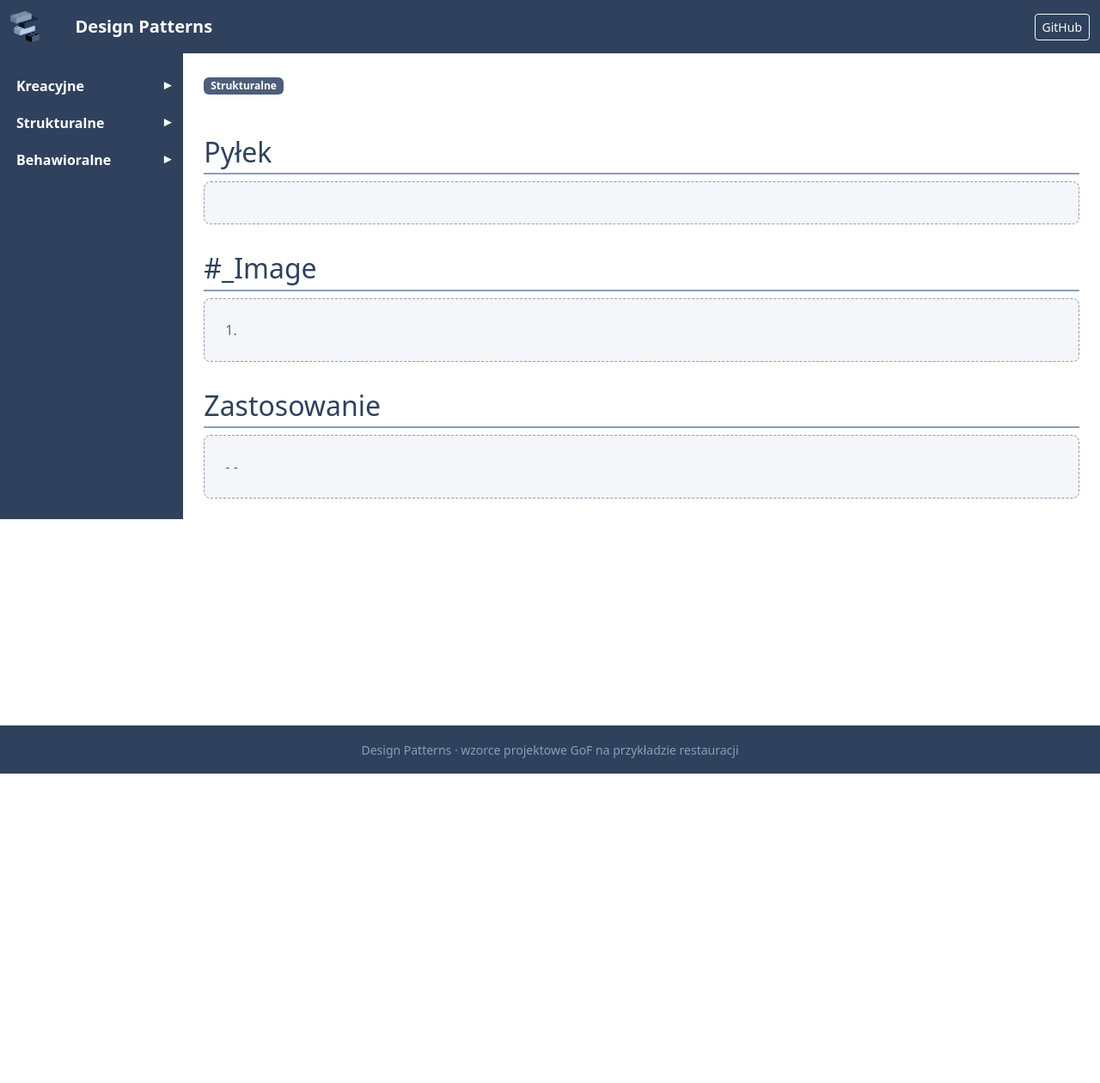
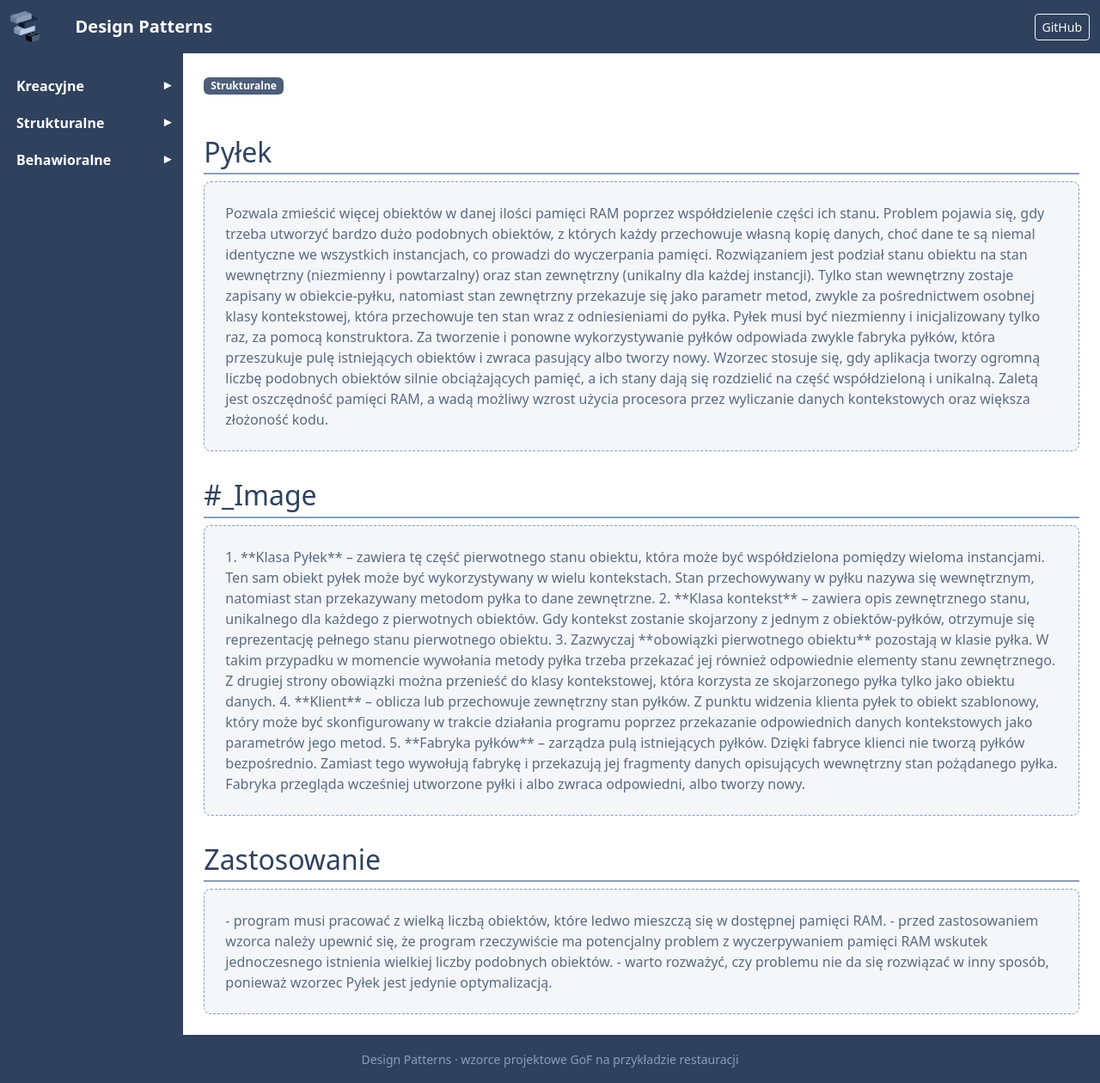
Before and after one commit to RobertNeat/Design-Patterns, a Jekyll site: the page built from docs/strukturalne/flyweight/index.md, in a window 1280 px wide. Shown: the whole page at 86% size. Built offline with Jekyll 4.4.1, drawn with Linux system fonts in a browser that asks for light colours; before the commit the page ends 900 px from its top, so only the background shows below that.

Commit message:
docs_pylek

```diff
--- a/docs/strukturalne/flyweight/index.md
+++ b/docs/strukturalne/flyweight/index.md
@@ -10,21 +10,27 @@ category: Strukturalne
 <h2>Pyłek</h2>
 <div class="placeholder-box">
 
+Pozwala zmieścić więcej obiektów w danej ilości pamięci RAM poprzez współdzielenie części ich stanu. Problem pojawia się, gdy trzeba utworzyć bardzo dużo podobnych obiektów, z których każdy przechowuje własną kopię danych, choć dane te są niemal identyczne we wszystkich instancjach, co prowadzi do wyczerpania pamięci. Rozwiązaniem jest podział stanu obiektu na stan wewnętrzny (niezmienny i powtarzalny) oraz stan zewnętrzny (unikalny dla każdej instancji). Tylko stan wewnętrzny zostaje zapisany w obiekcie-pyłku, natomiast stan zewnętrzny przekazuje się jako parametr metod, zwykle za pośrednictwem osobnej klasy kontekstowej, która przechowuje ten stan wraz z odniesieniami do pyłka. Pyłek musi być niezmienny i inicjalizowany tylko raz, za pomocą konstruktora. Za tworzenie i ponowne wykorzystywanie pyłków odpowiada zwykle fabryka pyłków, która przeszukuje pulę istniejących obiektów i zwraca pasujący albo tworzy nowy. Wzorzec stosuje się, gdy aplikacja tworzy ogromną liczbę podobnych obiektów silnie obciążających pamięć, a ich stany dają się rozdzielić na część współdzieloną i unikalną. Zaletą jest oszczędność pamięci RAM, a wadą możliwy wzrost użycia procesora przez wyliczanie danych kontekstowych oraz większa złożoność kodu.
+
 </div>
 
 <h2>#_Image</h2>
 <div class="placeholder-box">
 
-1.
+1. **Klasa Pyłek** – zawiera tę część pierwotnego stanu obiektu, która może być współdzielona pomiędzy wieloma instancjami. Ten sam obiekt pyłek może być wykorzystywany w wielu kontekstach. Stan przechowywany w pyłku nazywa się wewnętrznym, natomiast stan przekazywany metodom pyłka to dane zewnętrzne.
+2. **Klasa kontekst** – zawiera opis zewnętrznego stanu, unikalnego dla każdego z pierwotnych obiektów. Gdy kontekst zostanie skojarzony z jednym z obiektów-pyłków, otrzymuje się reprezentację pełnego stanu pierwotnego obiektu.
+3. Zazwyczaj **obowiązki pierwotnego obiektu** pozostają w klasie pyłka. W takim przypadku w momencie wywołania metody pyłka trzeba przekazać jej również odpowiednie elementy stanu zewnętrznego. Z drugiej strony obowiązki można przenieść do klasy kontekstowej, która korzysta ze skojarzonego pyłka tylko jako obiektu danych.
+4. **Klient** – oblicza lub przechowuje zewnętrzny stan pyłków. Z punktu widzenia klienta pyłek to obiekt szablonowy, który może być skonfigurowany w trakcie działania programu poprzez przekazanie odpowiednich danych kontekstowych jako parametrów jego metod.
+5. **Fabryka pyłków** – zarządza pulą istniejących pyłków. Dzięki fabryce klienci nie tworzą pyłków bezpośrednio. Zamiast tego wywołują fabrykę i przekazują jej fragmenty danych opisujących wewnętrzny stan pożądanego pyłka. Fabryka przegląda wcześniej utworzone pyłki i albo zwraca odpowiedni, albo tworzy nowy.
 
 </div>
 
 <h2>Zastosowanie</h2>
 <div class="placeholder-box">
 
--
--
-
+- program musi pracować z wielką liczbą obiektów, które ledwo mieszczą się w dostępnej pamięci RAM.
+- przed zastosowaniem wzorca należy upewnić się, że program rzeczywiście ma potencjalny problem z wyczerpywaniem pamięci RAM wskutek jednoczesnego istnienia wielkiej liczby podobnych obiektów.
+- warto rozważyć, czy problemu nie da się rozwiązać w inny sposób, ponieważ wzorzec Pyłek jest jedynie optymalizacją.
 
 </div>
 </div>
```
